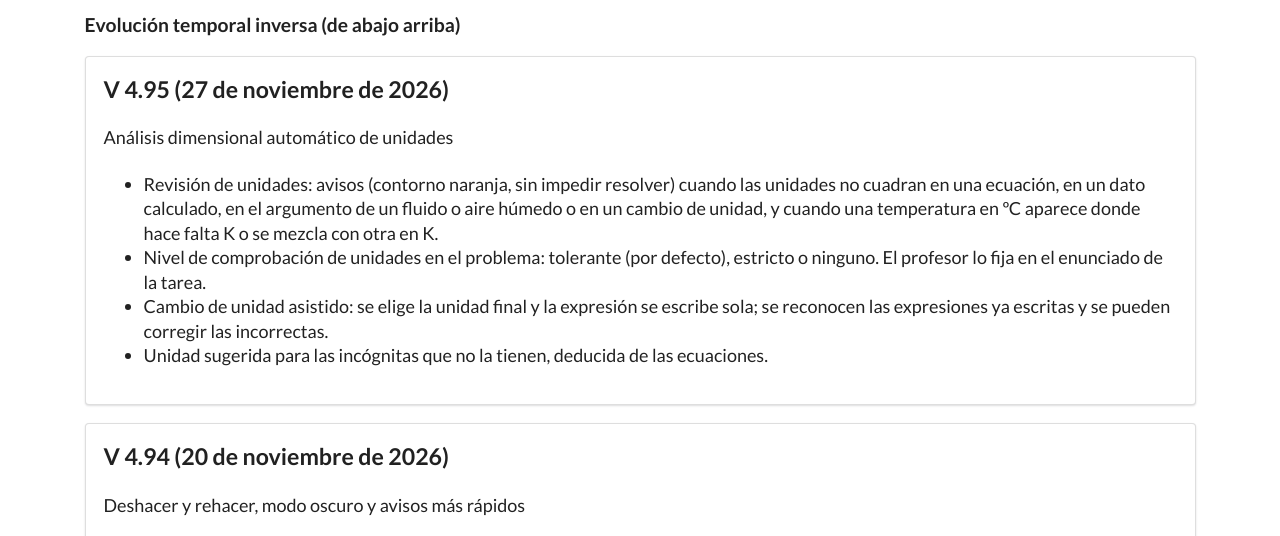
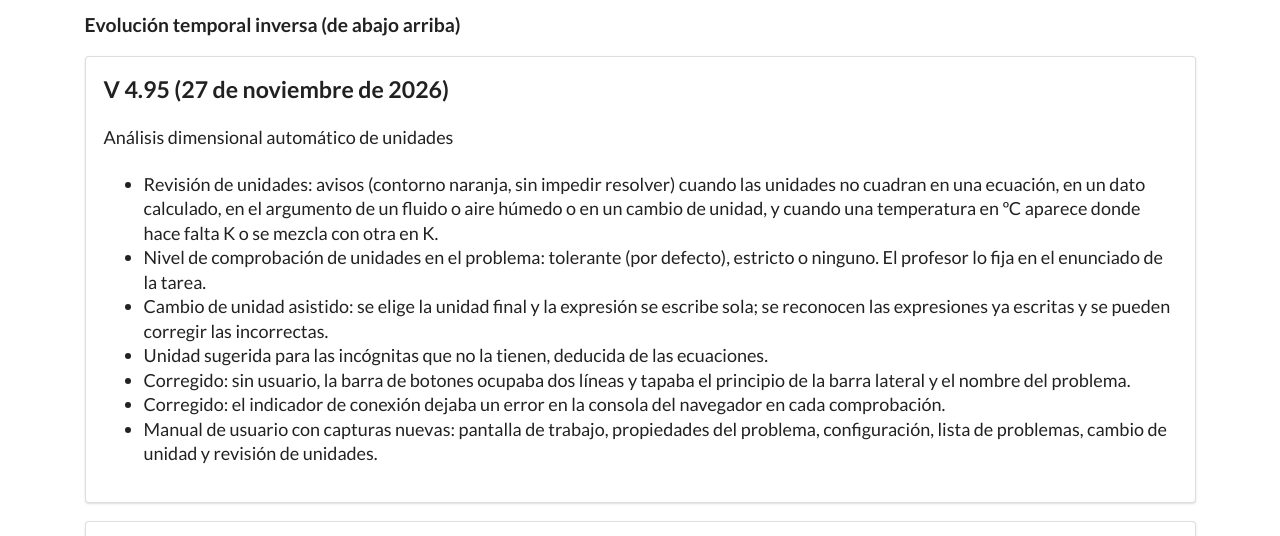
Before and after one commit to jfCoronel/psolver_org_docs, a plain HTML site: page la_historia.html in a window 1280 px wide. Shown: the part 222-758 px from the top of the page. Drawn offline with nearby package versions, Linux system fonts and the light colour scheme.

Commit message:
Historia 4.95: arreglos de la barra de botones y del indicador de conexión, capturas nuevas
Co-Authored-By: Claude Opus 5.5 <noreply@anthropic.com>

```diff
--- a/la_historia.html
+++ b/la_historia.html
@@ -46,6 +46,11 @@
 					<li>Cambio de unidad asistido: se elige la unidad final y la expresión se escribe sola; se reconocen las
 						expresiones ya escritas y se pueden corregir las incorrectas.</li>
 					<li>Unidad sugerida para las incógnitas que no la tienen, deducida de las ecuaciones.</li>
+					<li>Corregido: sin usuario, la barra de botones ocupaba dos líneas y tapaba el principio de la barra lateral y el
+						nombre del problema.</li>
+					<li>Corregido: el indicador de conexión dejaba un error en la consola del navegador en cada comprobación.</li>
+					<li>Manual de usuario con capturas nuevas: pantalla de trabajo, propiedades del problema, configuración, lista de
+						problemas, cambio de unidad y revisión de unidades.</li>
 				</ul>
 			</div>
 
```
Also changed, not shown: history.html (+4 -0 lines).
